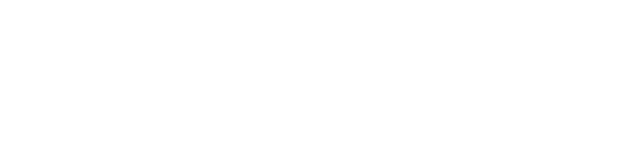
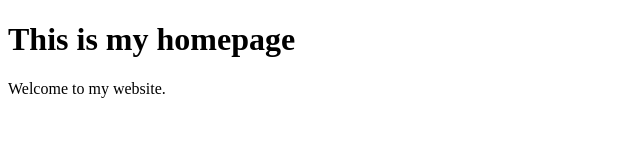
Before and after one commit to carrieannbartlett/My-new-repo, a plain HTML site: page index.html in a window 1280 px wide. Shown: the whole page, without its empty margins (0-640 px from the left). Drawn offline with Linux system fonts and the light colour scheme.

Commit message:
Update to homepage
Update header in index.html
Update readme.md

```diff
--- a/index.html
+++ b/index.html
@@ -6,6 +6,7 @@
     <title>Document</title>
 </head>
 <body>
-
+    <h1>This is my homepage</h1>
+    <p>Welcome to my website.</p>
 </body>
 </html>
```
Also changed, not shown: 1 other file.
